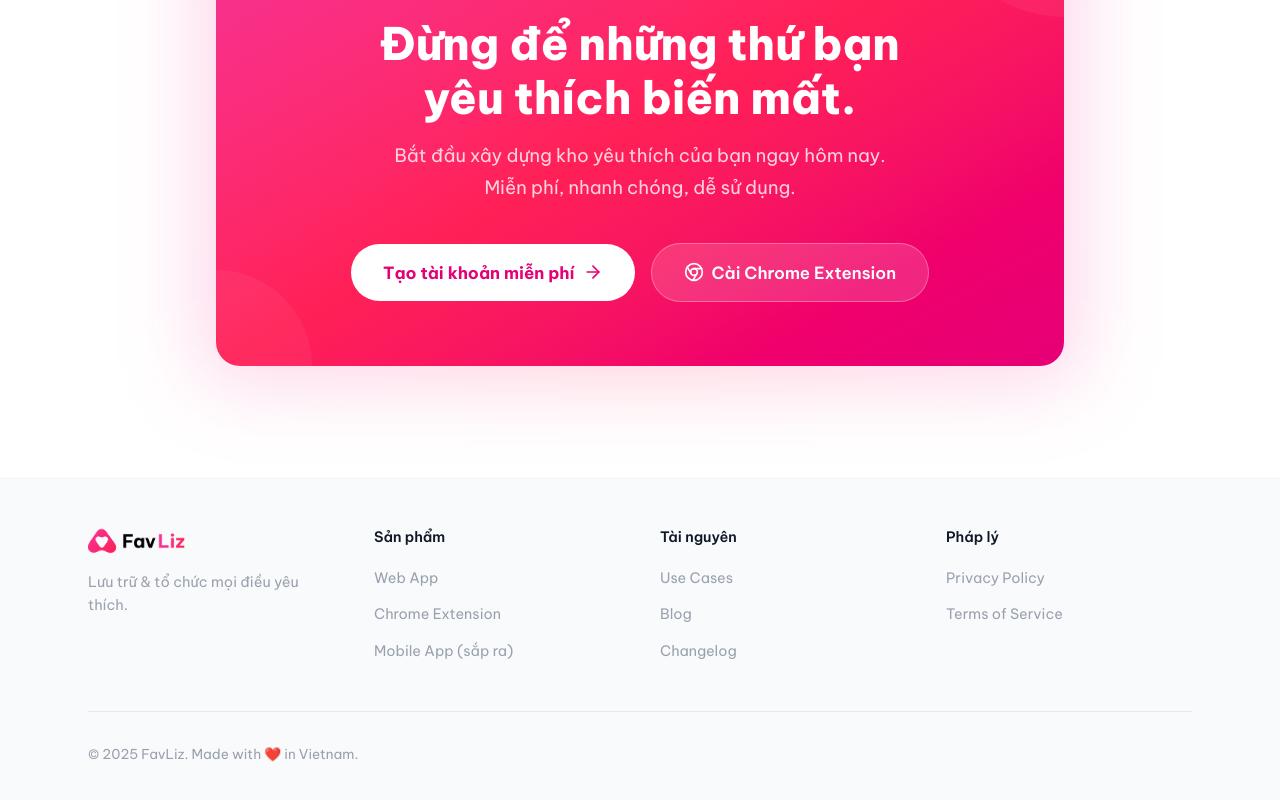
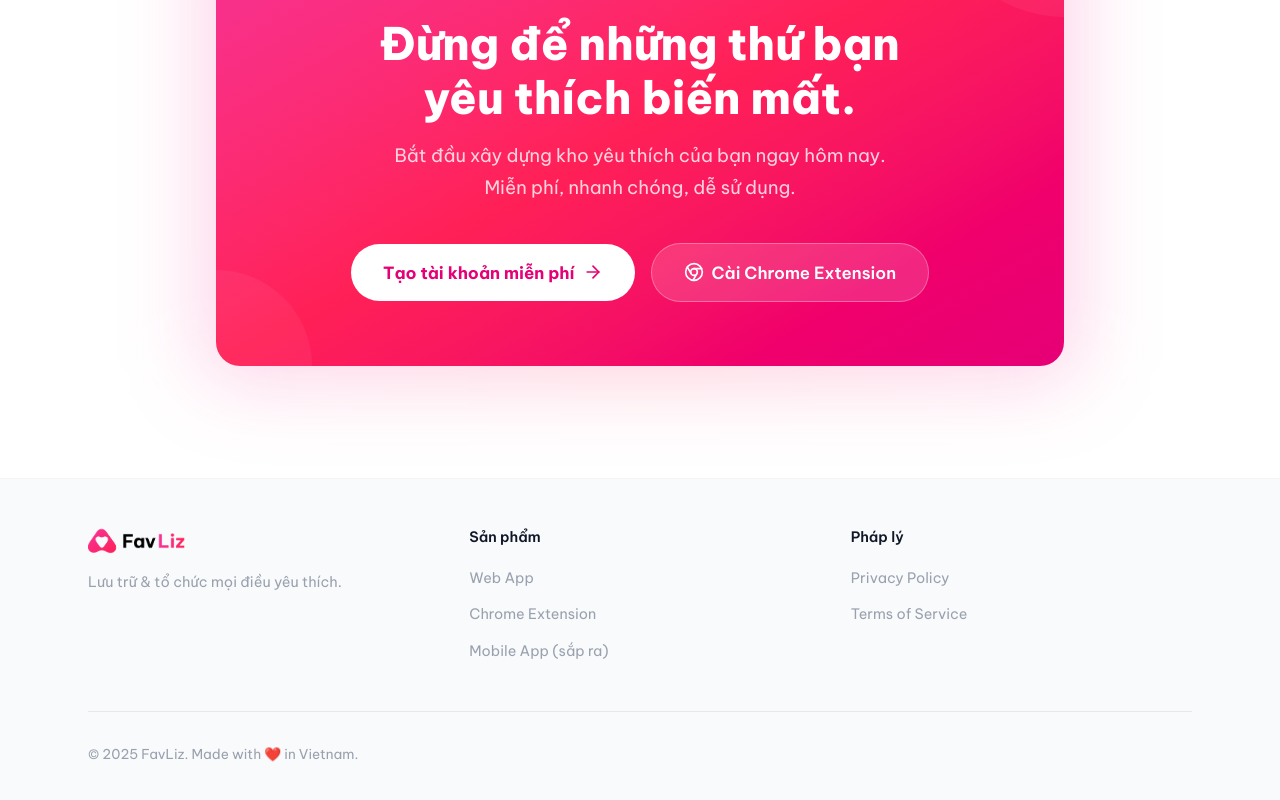
Before and after one commit to fanovavn/FavLiz, a Next.js app in the folder app/: page / in a window 1280 px wide. Shown: the part 8273-9073 px from the top of the page. Built offline with nearby package versions, Linux system fonts and the light colour scheme; no server answers.

Commit message:
feat: footer - remove Resources column

```diff
--- a/app/src/app/page.tsx
+++ b/app/src/app/page.tsx
@@ -677,7 +677,7 @@
       {/* ── FOOTER ────────────────────────────── */}
       < footer className="bg-gray-50 border-t border-gray-100" >
         <div className="max-w-6xl mx-auto px-6 py-12">
-          <div className="grid grid-cols-1 md:grid-cols-4 gap-10 mb-12">
+          <div className="grid grid-cols-1 md:grid-cols-3 gap-10 mb-12">
             <div className="md:col-span-1">
               <Link href="/" className="flex items-center gap-2 mb-4 no-underline">
                 {/* eslint-disable-next-line @next/next/no-img-element */}
@@ -695,16 +695,6 @@
               <h4 className="text-gray-900 mb-4" style={{ fontSize: "0.9rem", fontWeight: 600 }}>{t.footerProduct}</h4>
               <ul className="space-y-3">
                 {[t.footerWebApp, t.footerExtension, t.footerMobile].map((item) => (
-                  <li key={item as string}>
-                    <a href="#" className="text-gray-400 hover:text-pink-500 transition-colors no-underline" style={{ fontSize: "0.9rem" }}>{item}</a>
-                  </li>
-                ))}
-              </ul>
-            </div>
-            <div>
-              <h4 className="text-gray-900 mb-4" style={{ fontSize: "0.9rem", fontWeight: 600 }}>{t.footerResources}</h4>
-              <ul className="space-y-3">
-                {[t.footerUseCases, t.footerBlog, t.footerChangelog].map((item) => (
                   <li key={item as string}>
                     <a href="#" className="text-gray-400 hover:text-pink-500 transition-colors no-underline" style={{ fontSize: "0.9rem" }}>{item}</a>
                   </li>
```
